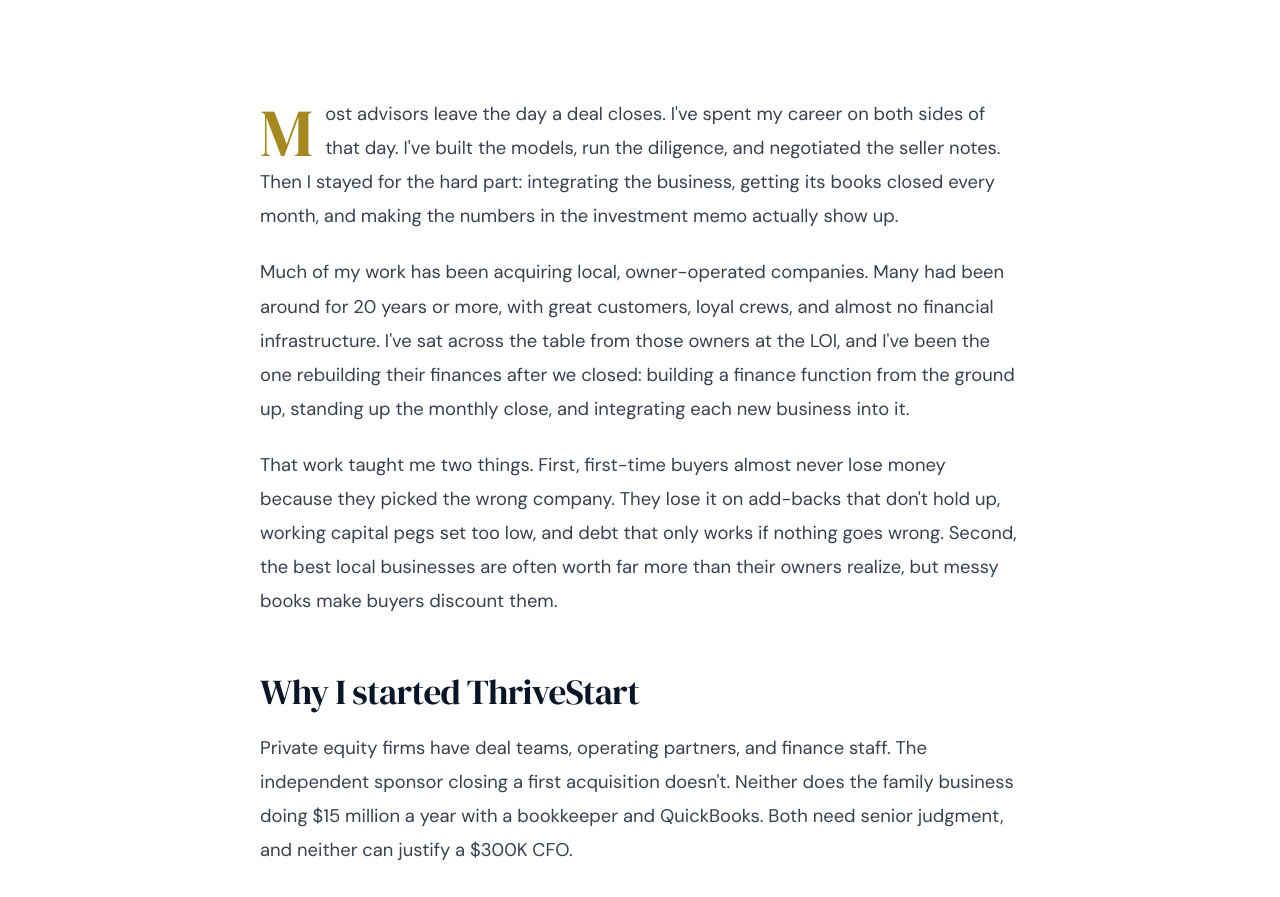
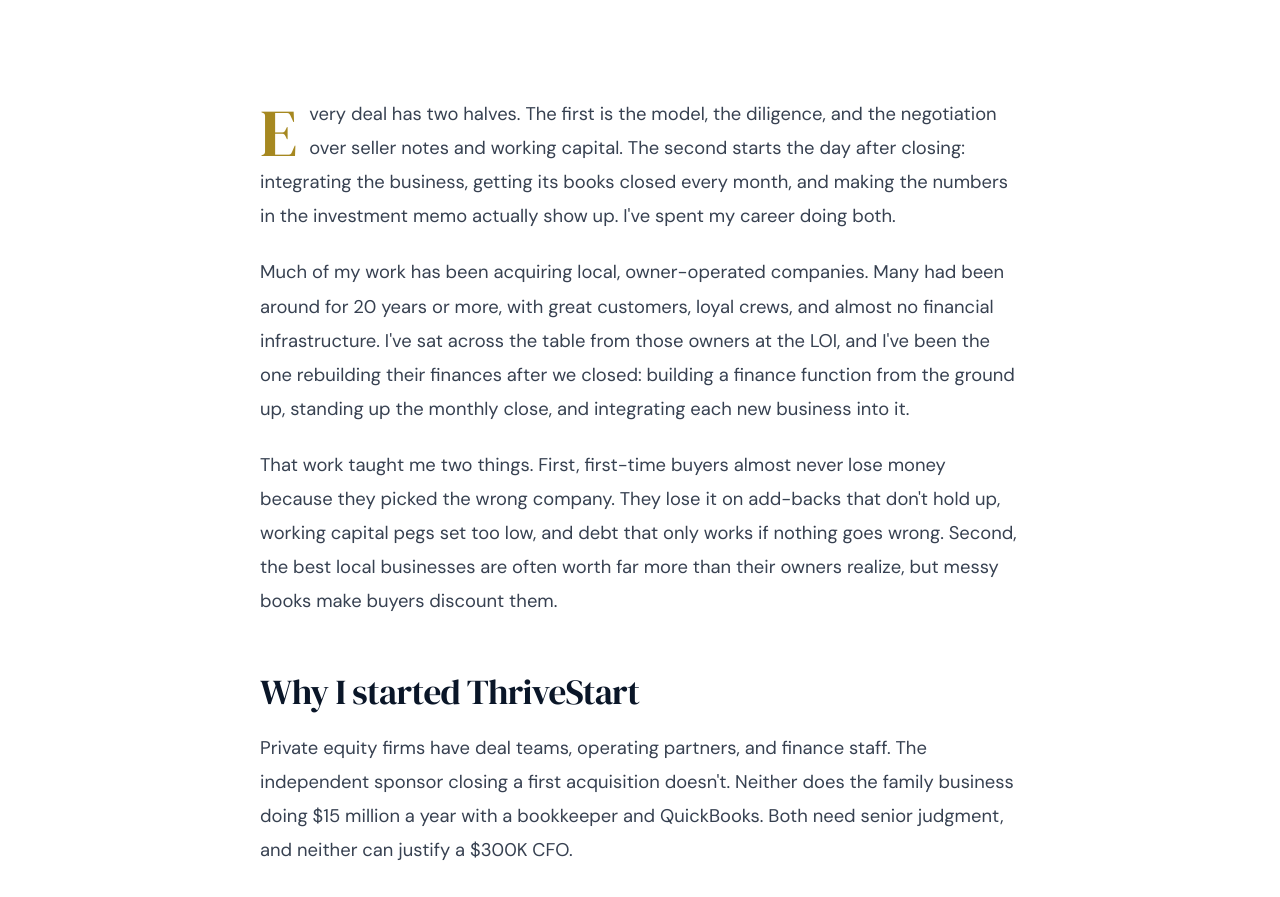
Before and after one commit to Hendydo44/thrivestart, a website: page about/index.html in a window 1280 px wide. Shown: the part 1266-2163 px from the top of the page. Drawn offline with Linux system fonts and the light colour scheme.

Commit message:
Rewrite About page story opening
Co-Authored-By: Claude Opus 5.5 <noreply@anthropic.com>

```diff
--- a/about/index.html
+++ b/about/index.html
@@ -144,7 +144,7 @@
     <section class="bg-white" style="padding-top: 60px;">
         <div class="container">
             <div class="story reveal">
-                <p>Most advisors leave the day a deal closes. I've spent my career on both sides of that day. I've built the models, run the diligence, and negotiated the seller notes. Then I stayed for the hard part: integrating the business, getting its books closed every month, and making the numbers in the investment memo actually show up.</p>
+                <p>Every deal has two halves. The first is the model, the diligence, and the negotiation over seller notes and working capital. The second starts the day after closing: integrating the business, getting its books closed every month, and making the numbers in the investment memo actually show up. I've spent my career doing both.</p>
                 <p>Much of my work has been acquiring local, owner-operated companies. Many had been around for 20 years or more, with great customers, loyal crews, and almost no financial infrastructure. I've sat across the table from those owners at the LOI, and I've been the one rebuilding their finances after we closed: building a finance function from the ground up, standing up the monthly close, and integrating each new business into it.</p>
                 <p>That work taught me two things. First, first-time buyers almost never lose money because they picked the wrong company. They lose it on add-backs that don't hold up, working capital pegs set too low, and debt that only works if nothing goes wrong. Second, the best local businesses are often worth far more than their owners realize, but messy books make buyers discount them.</p>
 
```
